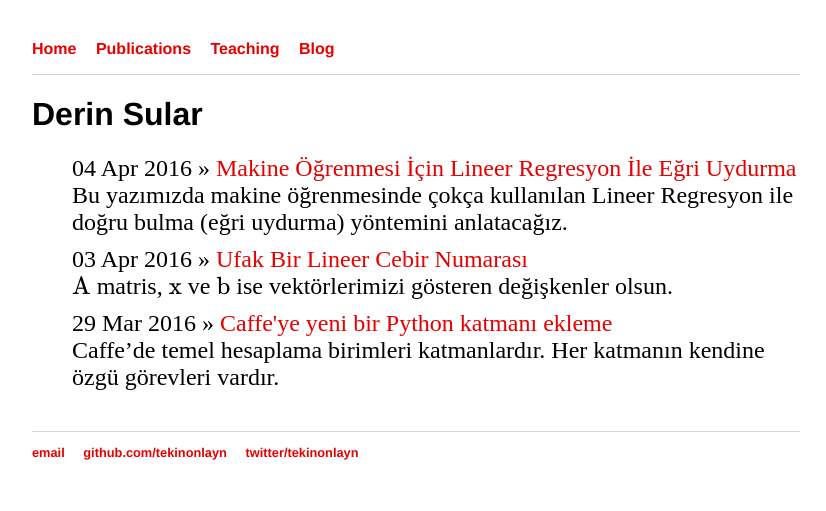
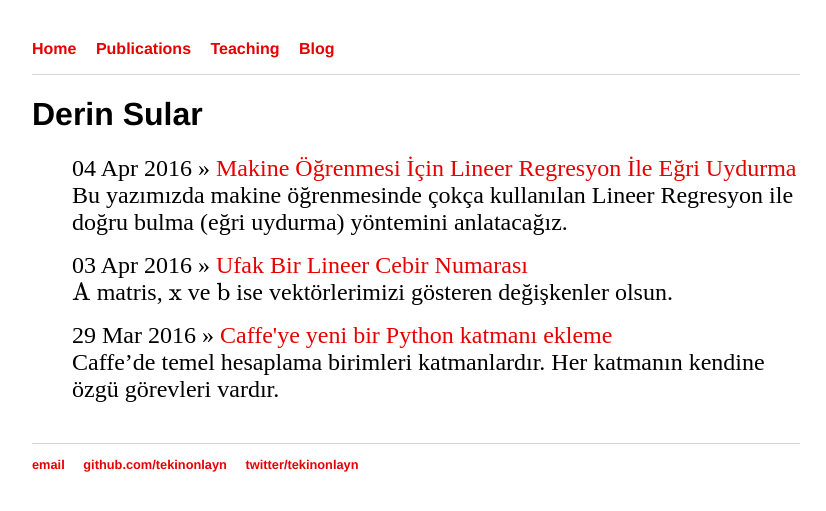
Before and after one commit to tekinonlayn/gi.github.io, a Jekyll site: the page built from blog/index.html, in a window 1280 px wide. Shown: the top 511 px of the page, without its empty margins (224-1050 px from the left). Built offline with Jekyll 4.4.1, drawn with Linux system fonts in a browser that asks for light colours; formulas are drawn with MathJax 3.

Commit message:
Update main.css

```diff
--- a/css/main.css
+++ b/css/main.css
@@ -45,5 +45,5 @@ ul.posts {
 
 ul.posts li {
     list-style: none;
-    margin-bottom: 10px;
+    margin-bottom: 16px;
 }
```
